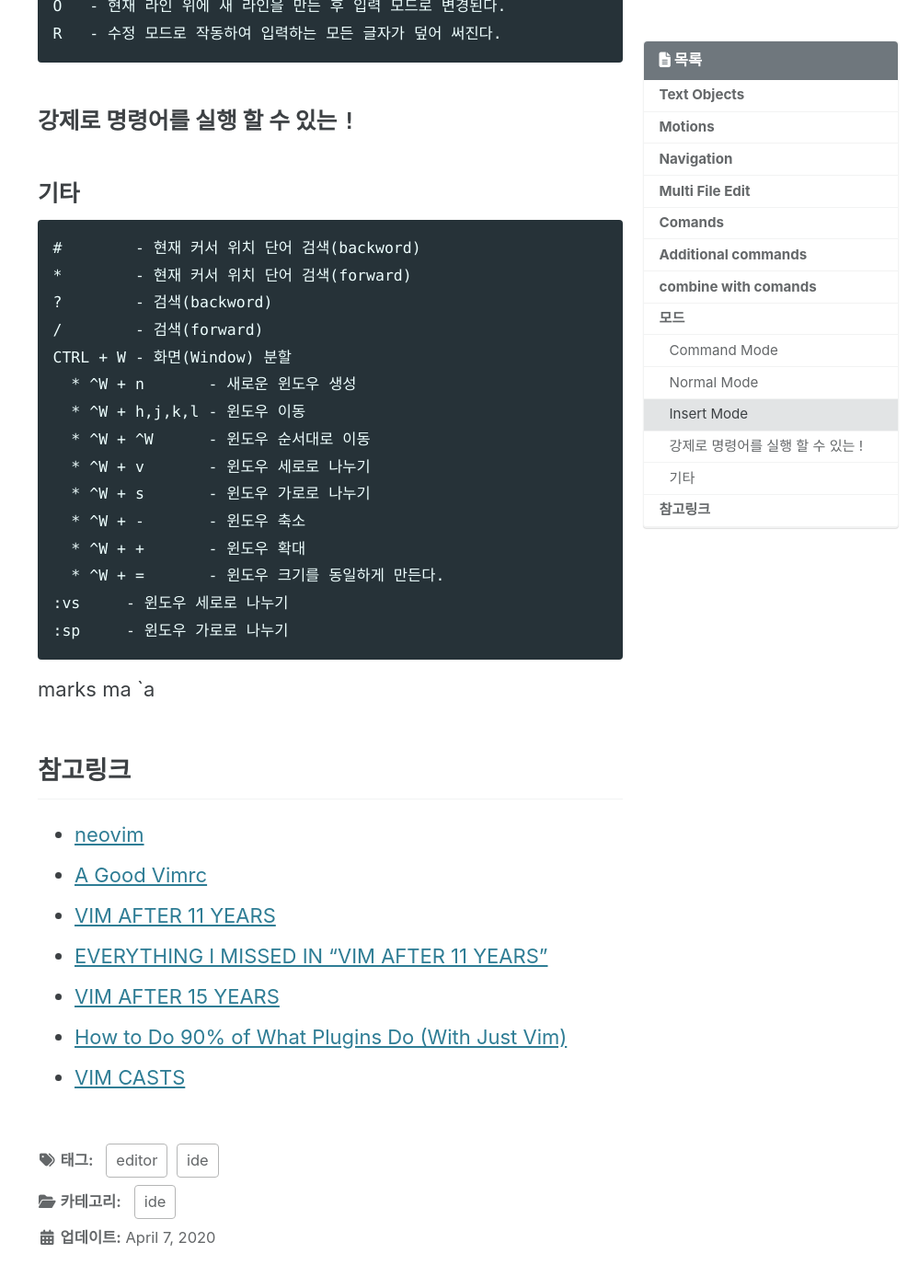
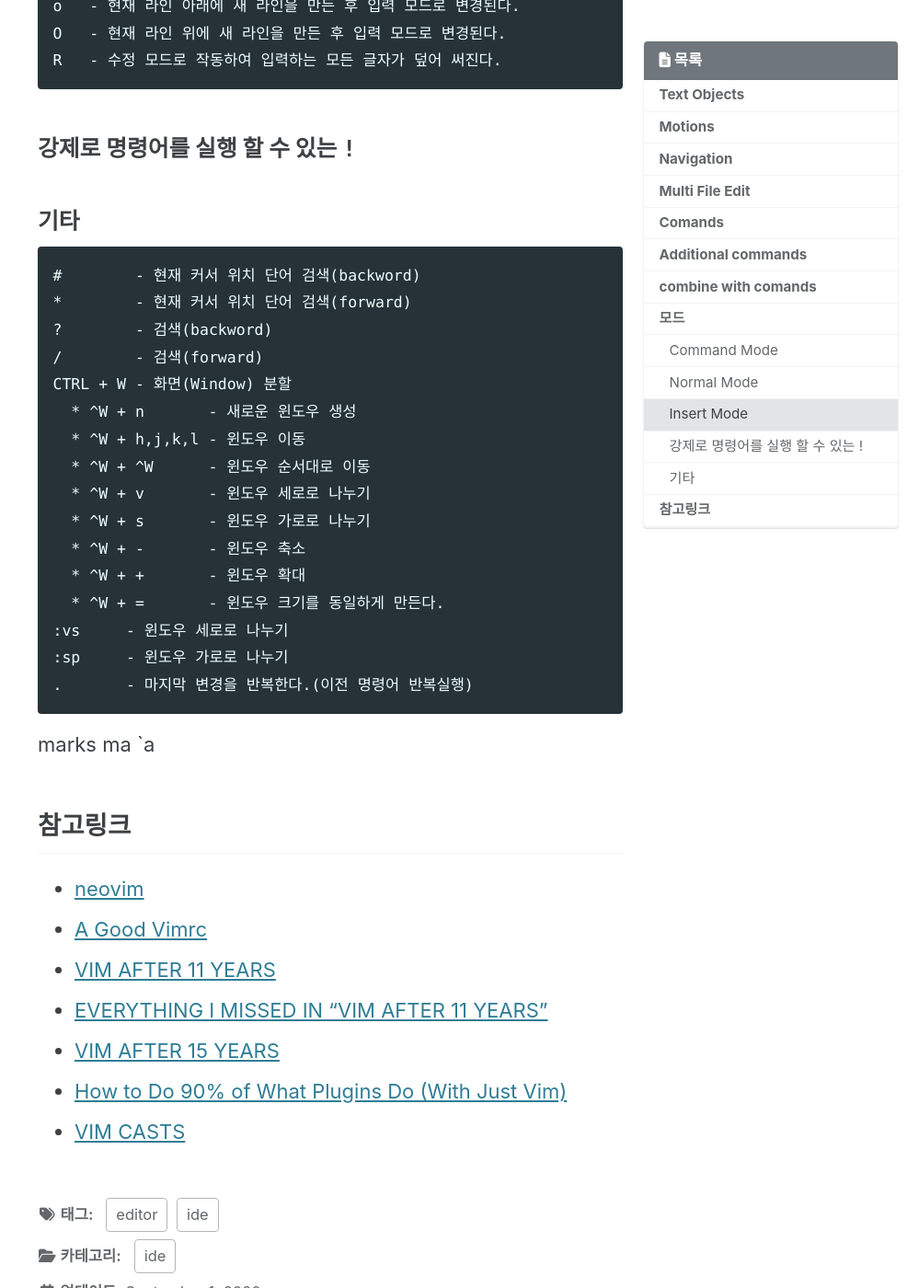
Before and after one commit to geeksaga/geeksaga.github, a Jekyll site: the page built from _posts/tools/2020-03-11-neovim.md, in a window 1280 px wide and 1400 px high, scrolled down 4341 px. Shown: the whole window at 92% size, without its empty margins (281-1280 px from the left). Built offline with Jekyll 4.4.1, drawn with Linux system fonts in a browser that asks for light colours; cached includes are drawn as plain includes; nearby versions of some CDN libraries; comment, search, counter and statistics services are not loaded; part of the change alters nothing that is shown; some of the changed text lies outside the part shown.

Commit message:
Update neovim post

```diff
--- a/_posts/tools/2020-03-11-neovim.md
+++ b/_posts/tools/2020-03-11-neovim.md
@@ -7,7 +7,8 @@ tags:
   - ide
   - editor
 
-last_modified_at: Tue Apr  7 17:11:55 KST 2020
+#last_modified_at: Tue Sep  1 10:14:02 KST 2020
+date: Tue Sep  1 11:14:02 KST 2020
 
 toc: true
 toc_label: "목록"
@@ -75,6 +76,7 @@ comments: true
     y - yank (copy)
     v - visually select
     > - indent
+    . - repeat last change
 
 ## Additional commands
 
@@ -155,6 +157,7 @@ VI는 3가지 일반(Normal), 입력(Insert), 명령(Command or Colon) 모드를
       * ^W + =       - 윈도우 크기를 동일하게 만든다.
     :vs     - 윈도우 세로로 나누기
     :sp     - 윈도우 가로로 나누기
+    .       - 마지막 변경을 반복한다.(이전 명령어 반복실행)
 
 
 marks
```
